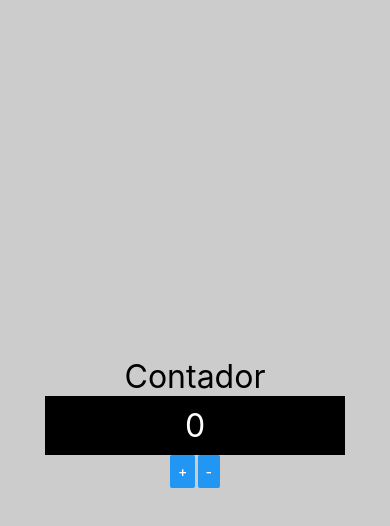
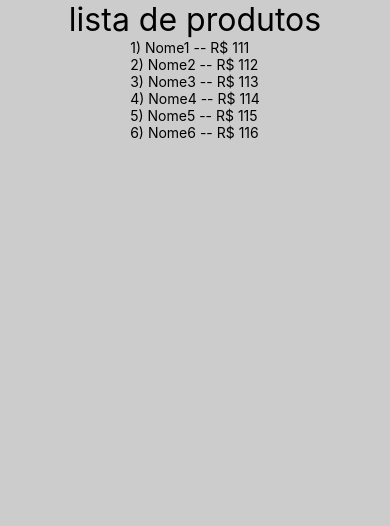
Before and after one commit to Hagleyson/Iniciando-com-react-native, a React Native app: screen / in a window 390 px wide. Shown: the top 526 px of the page. Built offline with nearby package versions, Linux system fonts and the light colour scheme.

Commit message:
renderizando listas

```diff
--- a/src/App.js
+++ b/src/App.js
@@ -1,5 +1,5 @@
 import React from 'react';
-import {View, Text, StyleSheet} from 'react-native';
+import {Text, StyleSheet, SafeAreaView} from 'react-native';
 // import Primeiro from './components/Primeiro';
 // import Comp3, {Comp1, Comp2} from './components/Multi';
 // import MinMax from './components/M-max';
@@ -8,12 +8,36 @@ import {View, Text, StyleSheet} from 'react-native';
 // import Contador from './components/Contador';
 // import Pai from './components/direta/Pai';
 // import Pai2 from './components/indireta/Pai';
-import ContadorV2 from './components/contador/ContadorV2';
+// import ContadorV2 from './components/contador/ContadorV2';
+// import Diferenciar from './components/Diferenciar';
+// import Familia from './components/relacao/Familia';
+// import Membro from './components/relacao/Membro';
+//import UsuarioLogado from './components/UsuarioLogado';
+// import ListaProdutos from './components/produtos/ListaProdutos';
+import ListaProdutosv2 from './components/produtos/ListaProdutosV2';
 export default function App() {
   return (
-    <View style={style.App}>
+    <SafeAreaView style={style.App}>
+      <ListaProdutosv2 />
+      {/* <UsuarioLogado
+        usuario={{nome: 'Hagleyson', email: 'Hagleyson@gmail.com'}}
+      />
+      <UsuarioLogado usuario={{nome: 'Hagleyson'}} />
+      <UsuarioLogado usuario={{email: 'Hagleyson@gmail.com'}} />
+      <UsuarioLogado usuario={{}} /> */}
+
+      {/* <Familia familia="Fernandes">
+        <Membro nome="Hagleyson " sobrenome="Fernandes" />
+        <Membro nome="Alexsandra " sobrenome="Fernandes" />
+      </Familia>
+      <Familia familia="Leite">
+        <Membro nome="Hagleyson " sobrenome="Fernandes" />
+        <Membro nome="Alexsandra " sobrenome="Fernandes" />
+      </Familia> */}
+      {/*
+  <Diferenciar />
       <ContadorV2 />
-      {/*
+
       <Pai2 />
       <Pai />
       <Contador />
@@ -25,7 +49,7 @@ export default function App() {
       <Comp3 />
       <Primeiro />
       <Text>{1 + 5}</Text> */}
-    </View>
+    </SafeAreaView>
   );
 }
 const style = StyleSheet.create({
--- /dev/null
+++ b/src/components/Diferenciar.js
@@ -0,0 +1,10 @@
+import React from 'react';
+import {Text, Platform} from 'react-native';
+import Estilo from './estilo';
+export default props => {
+  return (
+    <Text style={Estilo.fontG}>
+      {Platform.OS === 'android' ? 'Android' : 'IOS'}
+    </Text>
+  );
+};
--- /dev/null
+++ b/src/components/UsuarioLogado.js
@@ -0,0 +1,13 @@
+import React from 'react';
+import {View, Text} from 'react-native';
+import Estilo from './estilo';
+import If from './if';
+export default ({usuario = {}}) => {
+  return (
+    <If teste={usuario && usuario.nome && usuario.email}>
+      <Text style={Estilo.fontG}>
+        {usuario.nome} - {usuario.email}{' '}
+      </Text>
+    </If>
+  );
+};
--- /dev/null
+++ b/src/components/if.js
@@ -0,0 +1,5 @@
+export default props => {
+  if (props.teste) {
+    return props.children;
+  } else return false;
+};
--- /dev/null
+++ b/src/components/produtos/ListaProdutos.js
@@ -0,0 +1,19 @@
+import React from 'react';
+import {View, Text} from 'react-native';
+import Estilo from '../estilo';
+import produtos from './produtos';
+
+export default props => {
+  return (
+    <>
+      <Text style={Estilo.fontG}>lista de produtos</Text>
+      {produtos.map(p => {
+        return (
+          <Text style={Estilo.fontG} key={p.id}>
+            {p.id}) {p.nome} tem preço de R$: {p.preco}
+          </Text>
+        );
+      })}
+    </>
+  );
+};
--- /dev/null
+++ b/src/components/produtos/ListaProdutosV2.js
@@ -0,0 +1,23 @@
+import React from 'react';
+import {View, Text, FlatList} from 'react-native';
+import Estilo from '../estilo';
+import produtos from './produtos';
+
+export default props => {
+  return (
+    <>
+      <Text style={Estilo.fontG}>lista de produtos</Text>
+      <FlatList
+        data={produtos}
+        keyExtractor={i => `${i.id}`}
+        renderItem={({item: p}) => {
+          return (
+            <Text>
+              {p.id}) {p.nome} -- R$ {p.preco}
+            </Text>
+          );
+        }}
+      />
+    </>
+  );
+};
--- /dev/null
+++ b/src/components/produtos/produtos.js
@@ -0,0 +1,8 @@
+export default [
+  {id: 1, nome: 'Nome1', preco: 111},
+  {id: 2, nome: 'Nome2', preco: 112},
+  {id: 3, nome: 'Nome3', preco: 113},
+  {id: 4, nome: 'Nome4', preco: 114},
+  {id: 5, nome: 'Nome5', preco: 115},
+  {id: 6, nome: 'Nome6', preco: 116},
+];
--- /dev/null
+++ b/src/components/relacao/Familia.js
@@ -0,0 +1,14 @@
+import React from 'react';
+import {Text} from 'react-native';
+
+import Filho from './Membro';
+import Estilo from '../estilo';
+export default props => {
+  return (
+    <>
+      <Text style={Estilo.fontG}>Familia {props.familia}</Text>
+      {props.children}
+      <Text>__________________________________________________</Text>
+    </>
+  );
+};
--- /dev/null
+++ b/src/components/relacao/Membro.js
@@ -0,0 +1,11 @@
+import React from 'react';
+import {View, Text} from 'react-native';
+import Estilo from '../estilo';
+export default props => {
+  return (
+    <Text style={Estilo.fontG}>
+      {props.nome}
+      {props.sobrenome}
+    </Text>
+  );
+};
```
